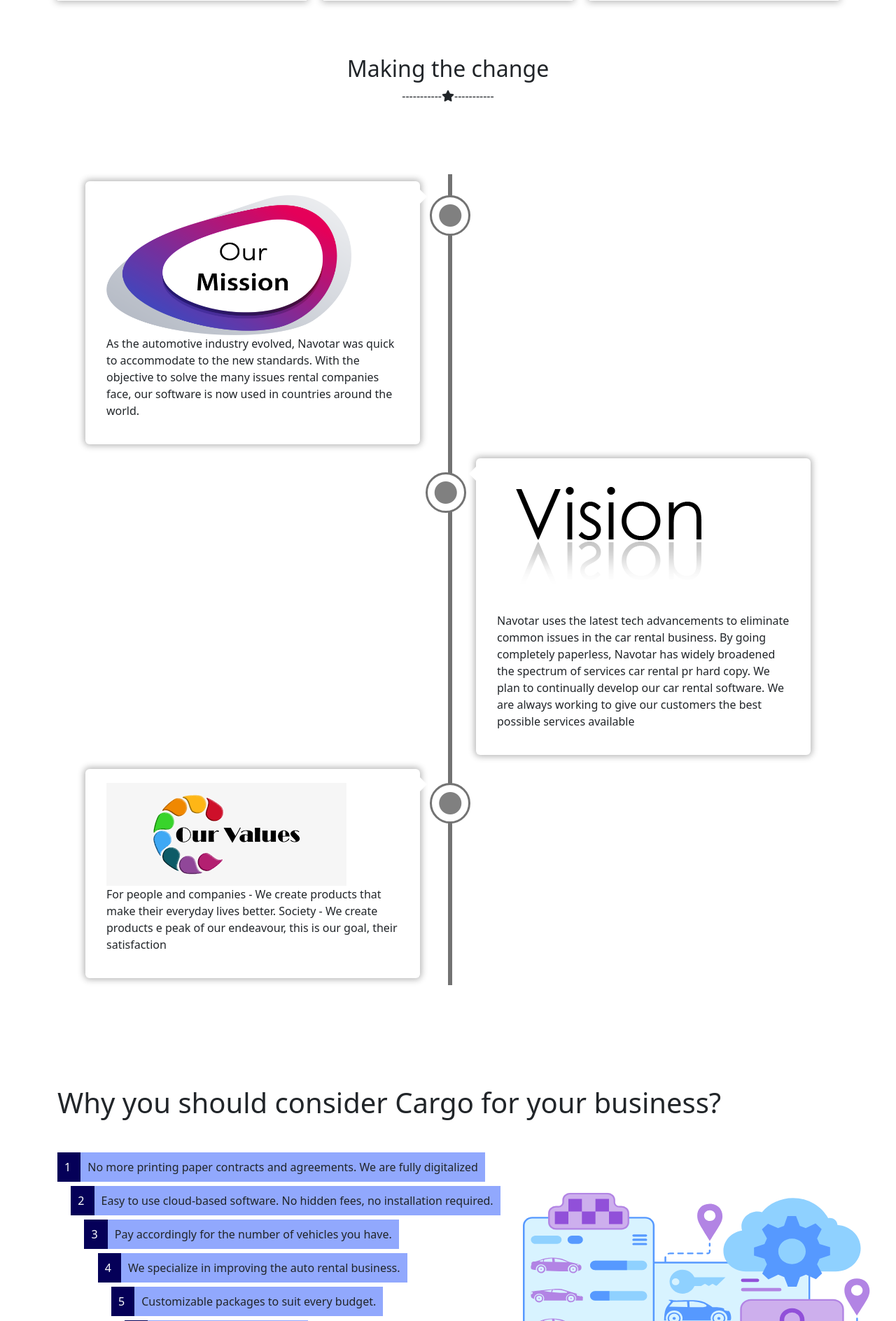
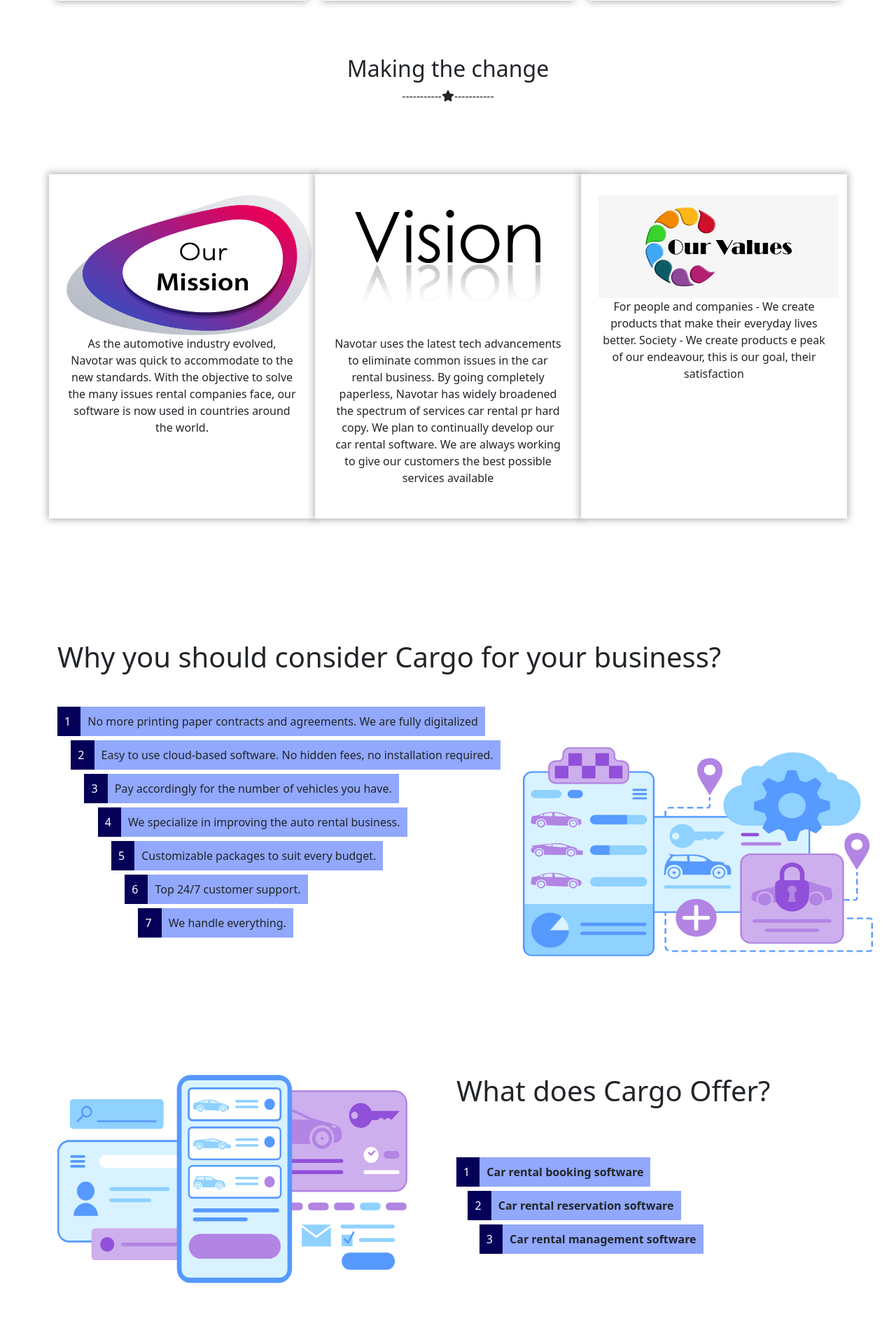
Before and after one commit to Casio991ms/CarGo, a PHP site: page /about.php in a window 1280 px wide. Shown: the part 1981-3869 px from the top of the page at 70% size. Run offline with PHP 8.4, Linux system fonts and the light colour scheme; some libraries are stand-ins or nearby versions.

Commit message:
changes in about us

```diff
--- a/about.php
+++ b/about.php
@@ -63,122 +63,6 @@
     }
 
 
-
-#mode
-{
-    width:30px;
-    cursor: pointer;
-}
-/* The actual timeline (the vertical ruler) */
-.timeline {
-  position: relative;
-  margin: 0 auto;
-}
-
-/* The actual timeline (the vertical ruler) */
-.timeline::after {
-  content: '';
-  position: absolute;
-  width: 6px;
-  background-color: #737373;
-  top: 0;
-  bottom: 0;
-  left: 50%;
-
-}
-
-/* Container around content */
-.container1 {
-  padding: 10px 40px;
-  position: relative;
-  width: 50%;
-}
-
-
-
-/* Place the container to the left */
-.left {
-  left: 0;
-}
-
-/* Place the container to the right */
-.right {
-  left: 50%;
-}
-
-/* Add arrows to the left container (pointing right) */
-.left::before {
-  content: " ";
-  height: 0;
-  position: absolute;
-  top: 22px;
-  width: 0;
-  z-index: 1;
-  right: 30px;
-  border: medium solid white;
-  border-width: 10px 0 10px 10px;
-  border-color: transparent white;
-}
-
-/* Add arrows to the right container (pointing left) */
-.right::before {
-  content: " ";
-  height: 0;
-  position: absolute;
-  top: 22px;
-  width: 0;
-  z-index: 1;
-  left: 30px;
-  border: medium solid white;
-  border-width: 10px 10px 10px 0;
-  border-color: transparent white;
-}
-
-/* Fix the circle for containers on the right side */
-.right::after {
-  left: -16px;
-}
-
-/* The actual content */
-.content {
-  padding: 20px 30px;
-  background-color: #fff;
-  position: relative;
-  border-radius: 6px;
-  box-shadow: 0px 0px 10px 2px rgb(0 0 0 / 30%);
-}
-
-/* Media queries - Responsive timeline on screens less than 600px wide */
-@media screen and (max-width: 600px) {
-  /* Place the timelime to the left */
-  .timeline::after {
-  left: 31px;
-  }
-
-  /* Full-width containers */
-  .container1 {
-  width: 100%;
-  padding-left: 70px;
-  padding-right: 25px;
-  }
-
-  /* Make sure that all arrows are pointing leftwards */
-  .container1::before {
-  left: 60px;
-  border: medium solid white;
-  border-width: 10px 10px 10px 0;
-  border-color: transparent white;
-  }
-
-  /* Make sure all circles are at the same spot */
-  .left::after, .right::after {
-  left: 15px;
-  }
-
-  /* Make all right containers behave like the left ones */
-  .right {
-  left: 0%;
-  }
 
 
     </style>
@@ -289,15 +173,15 @@ car rental software</h1>
         </div><br><br>
 
 
-     <div class="mb-5">
+    <div class="mb-5">
 
                 <div>
                     <h2 class="text-center">Making the change</h2>
                      <p class="under text-center" style="margin-bottom:100px;">-----------<i class="fa fa-star"></i>-----------</p>
                      <div class="timeline">
-  <div class="container1 left">
-    <div class="content">
-        <i class="fa fa-circle fa-2x" style="background-color:white;padding:10px;color:grey;border-radius: 50%; border:3px solid #737373; position: absolute;left:103%;z-index: 1;"></i>
+  <div class="row">
+    <div class="col-md-4 service-item">
+
       <img src="./assets/images/our-mission.png"  width="350" height="200">
 
     <p>As the automotive industry evolved, Navotar was quick to accommodate to the new standards. With the objective to solve the many issues rental companies face, our software is now used in countries around the world.
@@ -305,20 +189,15 @@ car rental software</h1>
 </p>
 
     </div>
-  </div>
-  <div class="container1 right">
-    <div class="content">
-        <i class="fa fa-circle fa-2x" style="background-color:white;padding:10px;color:grey;border-radius: 50%; border:3px solid #737373; position: absolute;right:103%;z-index: 1;"></i>
+    <div class="col-md-4 service-item">
+
       <img src="./assets/images/vision.png">
       <p>Navotar uses the latest tech advancements to eliminate common issues in the car rental business. By going completely paperless, Navotar has widely broadened the spectrum of services car rental pr hard copy. We plan to continually develop our car rental software. We are always working to give our customers the best possible services available</p>
 
-
                             </div>
 
-  </div>
-  <div class="container1 left">
-    <div class="content">
-        <i class="fa fa-circle fa-2x" style="background-color:white;padding:10px;color:grey;border-radius: 50%;border:3px solid #737373; position: absolute;left:103%;z-index: 1;" ></i>
+    <div class="col-md-4 service-item">
+
        <img src="./assets/images/values.png">
      <p>For people and companies - We create products that make their everyday lives better.
 Society - We create products e peak of our endeavour, this is our goal, their satisfaction</p>
```
